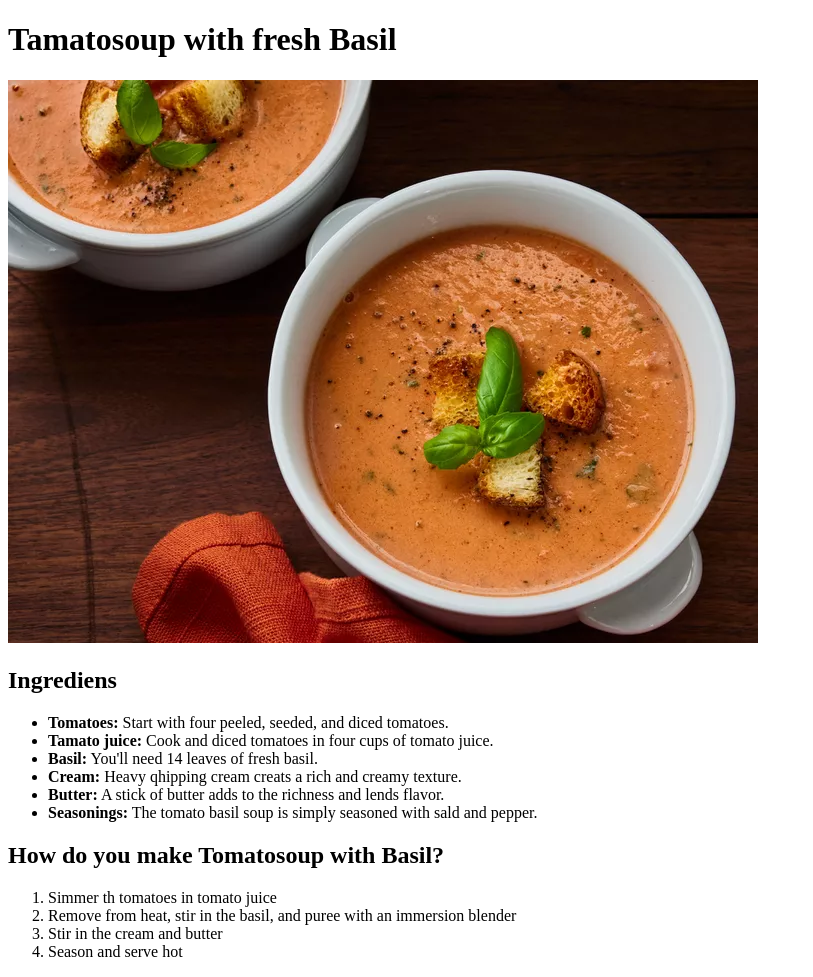
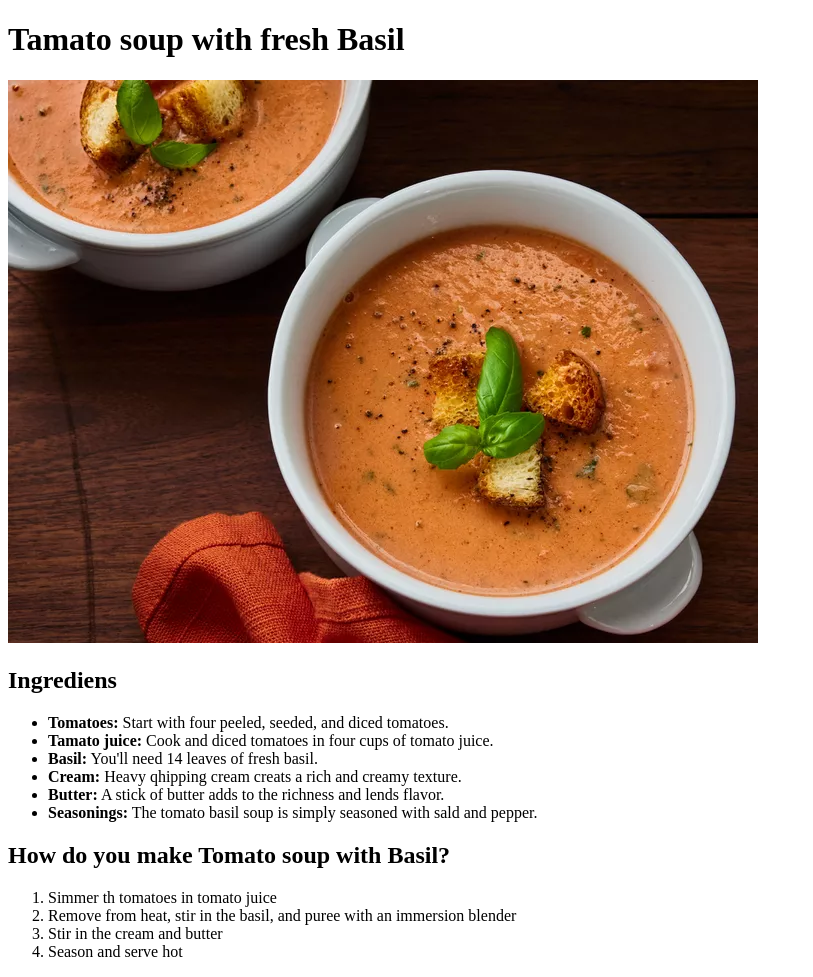
Before and after one commit to dandulox/html-hello_world, a plain HTML site: page recipes/tomatosoup.html in a window 1280 px wide. Shown: the whole page, without its empty margins (0-813 px from the left). Drawn offline with Linux system fonts and the light colour scheme.

Commit message:
spelling corrected

```diff
--- a/recipes/tomatosoup.html
+++ b/recipes/tomatosoup.html
@@ -1,9 +1,9 @@
 <!DOCTYPE html>
 <html lang="en">
     <meta charset="UTF-8">
-    <Title>Tamatosoup</Title>
+    <Title>Tamato soup</Title>
 
-    <h1>Tamatosoup with fresh Basil</h1>
+    <h1>Tamato soup with fresh Basil</h1>
     <img src="../images/tomatosoup.webp" />
     <h2>Ingrediens</h2>
     <ul>
@@ -15,7 +15,7 @@
         <li><b>Seasonings:</b> The tomato basil soup is simply seasoned with sald and pepper.</li>
     </ul>
 
-    <h2>How do you make Tomatosoup with Basil?</h2>
+    <h2>How do you make Tomato soup with Basil?</h2>
     <ol>
         <li>Simmer th tomatoes in tomato juice</li>
         <li>Remove from heat, stir in the basil, and puree with an immersion blender</li>
```
Also changed, not shown: index.html (+2 -2 lines).
